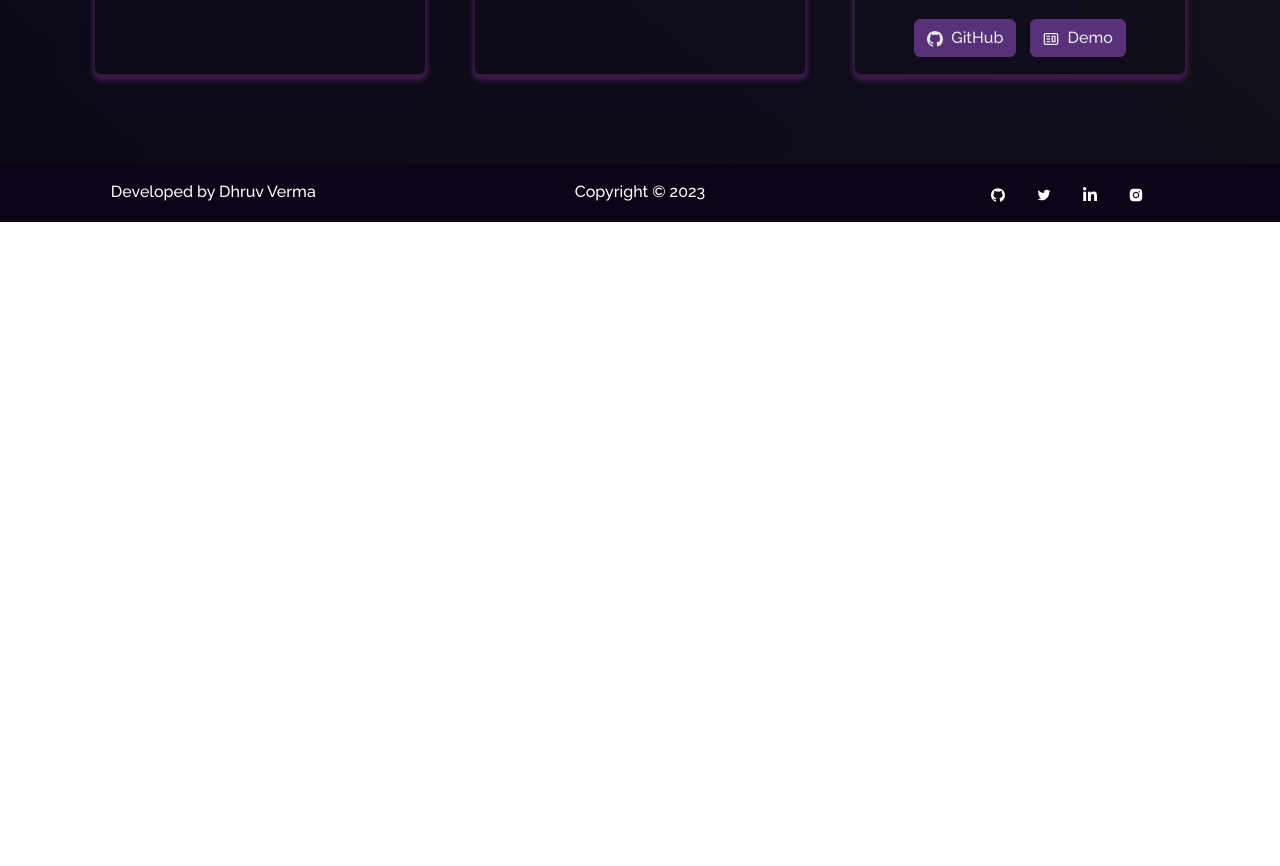
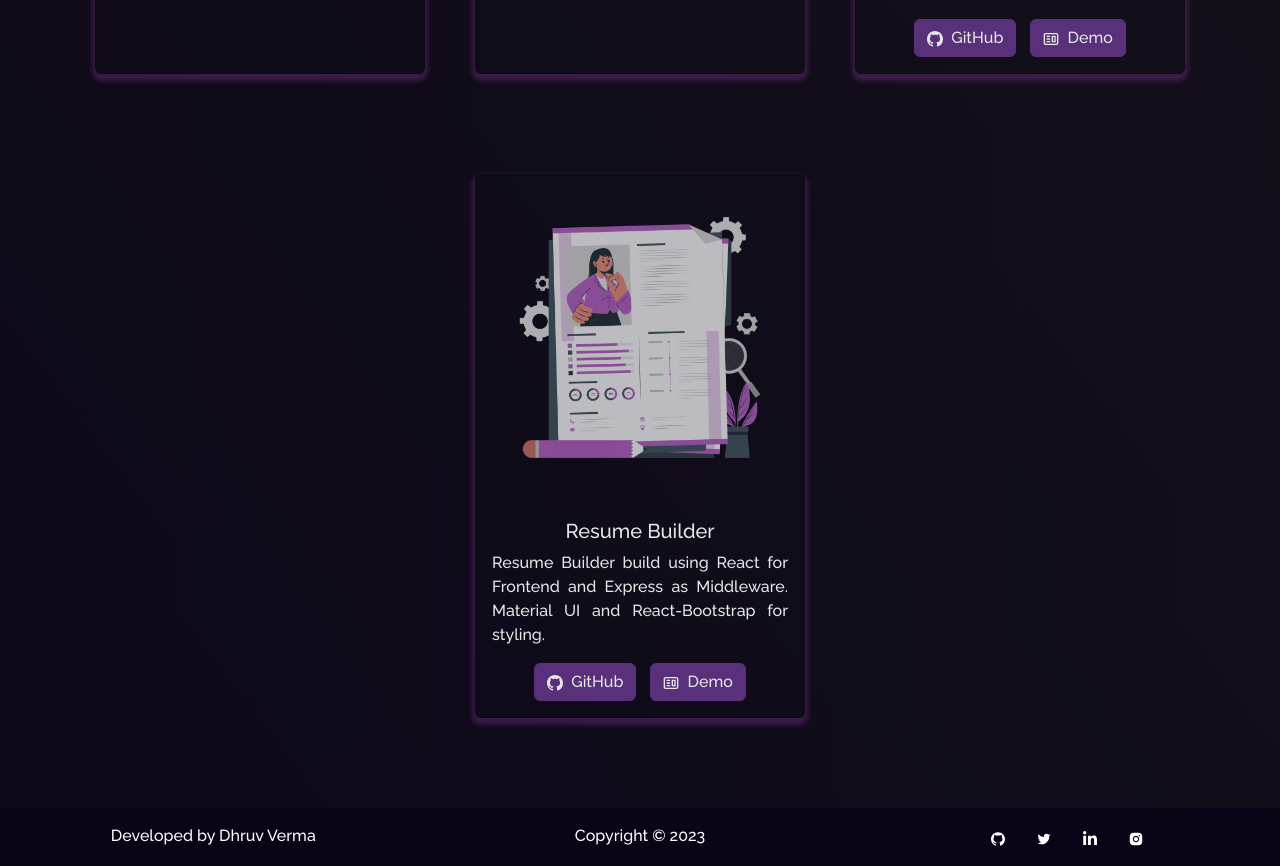
Before and after one commit to Dhruvermafz/portfolio, a React (Create React App) app: page /project in a window 1280 px wide. Shown: the part 860-1726 px from the top of the page. Before the commit the page ends 1082 px from the top, so only its background shows below. Built offline with nearby package versions, Linux system fonts and the light colour scheme.

Commit message:
projects updating....

```diff
--- a/src/components/Projects/Projects.js
+++ b/src/components/Projects/Projects.js
@@ -6,7 +6,7 @@ import editor from "../../Assets/Projects/codeEditor.png";
 import tictactoe from "../../Assets/Projects/tictactoe.png";
 import todolist from "../../Assets/Projects/todolist.png";
 import Particle from "../Particle";
-
+import resumeBuilder from "../../Assets/Projects/resume.png";
 function Projects() {
   return (
     <Container fluid className="project-section">
@@ -56,6 +56,18 @@ function Projects() {
               demoLink="https://serious-basket.surge.sh/"
             />
           </Col>
+
+          <Col md={4} className="project-card">
+            <ProjectCard
+              imgPath={resumeBuilder}
+              isBlog={false}
+              title="Resume Builder"
+              description="Resume Builder build using React for Frontend and Express as Middleware.
+              Material UI and React-Bootstrap for styling."
+              ghLink="https://github.com/Dhruvermafz/CodeAlpha-ResumeBuilder"
+              demoLink="https://resumebuilder-v1.onrender.com/"
+            />
+          </Col>
         </Row>
       </Container>
     </Container>
```
Also changed, not shown: src/Assets/Projects/resume.png (added).
